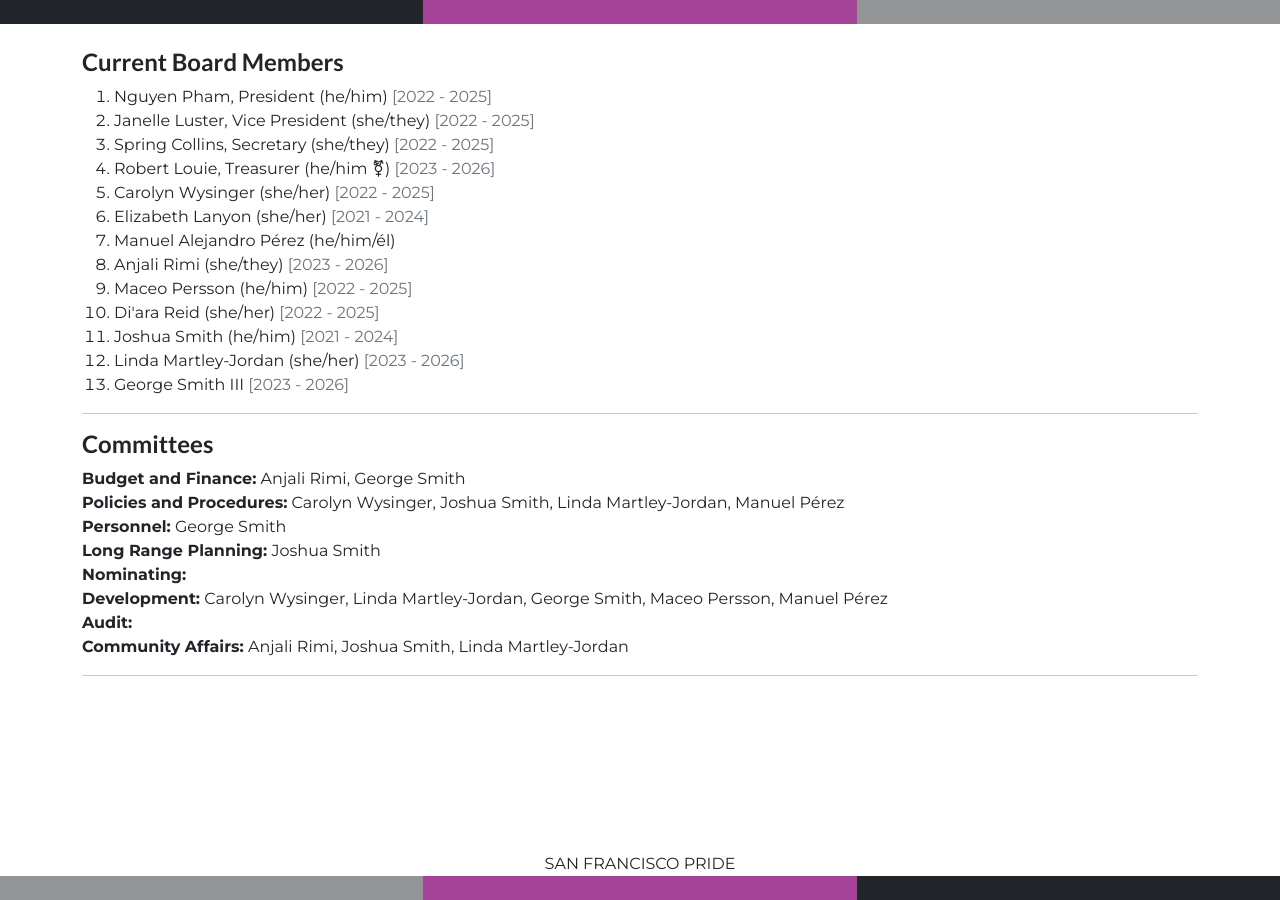
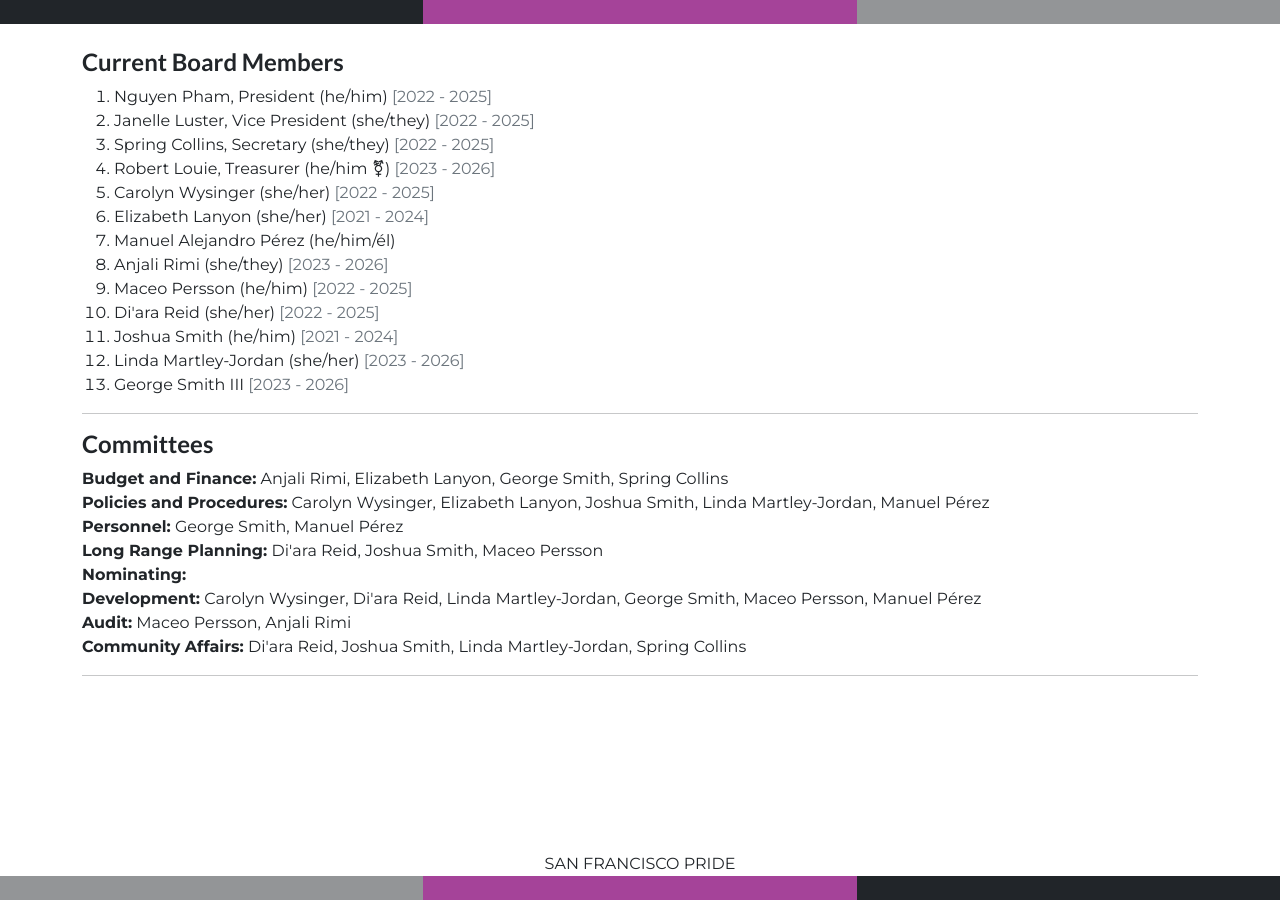
Before and after one commit to sfpride/members, a Jekyll site: the page built from board/list.html, in a window 1280 px wide. Built offline with Jekyll 4.4.1, drawn with Linux system fonts in a browser that asks for light colours.

Commit message:
update board committees

```diff
--- a/_data/board/committees.yml
+++ b/_data/board/committees.yml
@@ -1,8 +1,8 @@
-bf: Anjali Rimi, George Smith
-pp: Carolyn Wysinger, Joshua Smith, Linda Martley-Jordan, Manuel Pérez
-p: George Smith
-lrp: Joshua Smith
+bf: Anjali Rimi, Elizabeth Lanyon, George Smith, Spring Collins
+pp: Carolyn Wysinger, Elizabeth Lanyon, Joshua Smith, Linda Martley-Jordan, Manuel Pérez
+p: George Smith, Manuel Pérez
+lrp: Di'ara Reid, Joshua Smith, Maceo Persson
 n:
-d: Carolyn Wysinger, Linda Martley-Jordan, George Smith, Maceo Persson, Manuel Pérez
-a:
-ca: Anjali Rimi, Joshua Smith, Linda Martley-Jordan
+d: Carolyn Wysinger, Di'ara Reid, Linda Martley-Jordan, George Smith, Maceo Persson, Manuel Pérez
+a: Maceo Persson, Anjali Rimi
+ca: Di'ara Reid, Joshua Smith, Linda Martley-Jordan, Spring Collins
```
